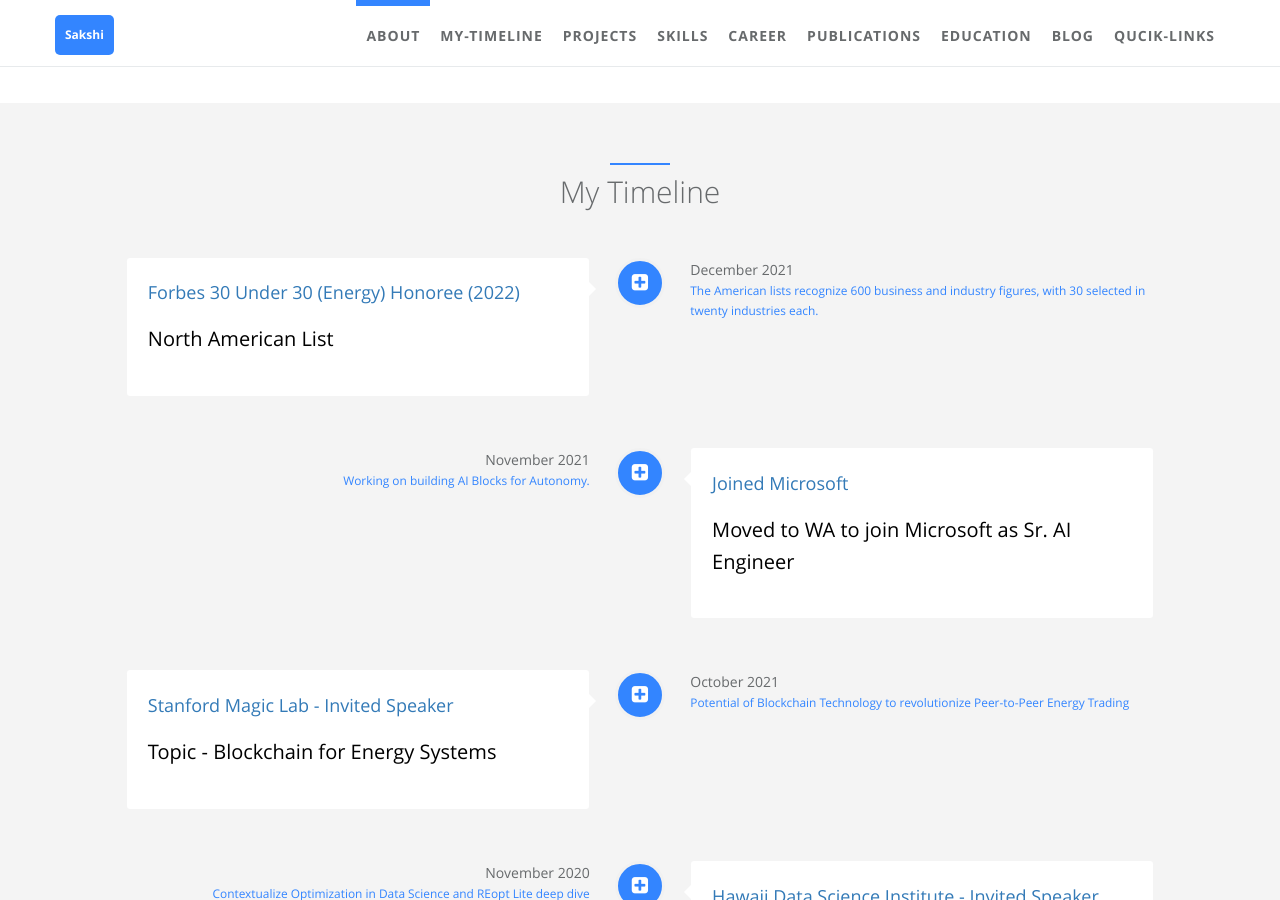
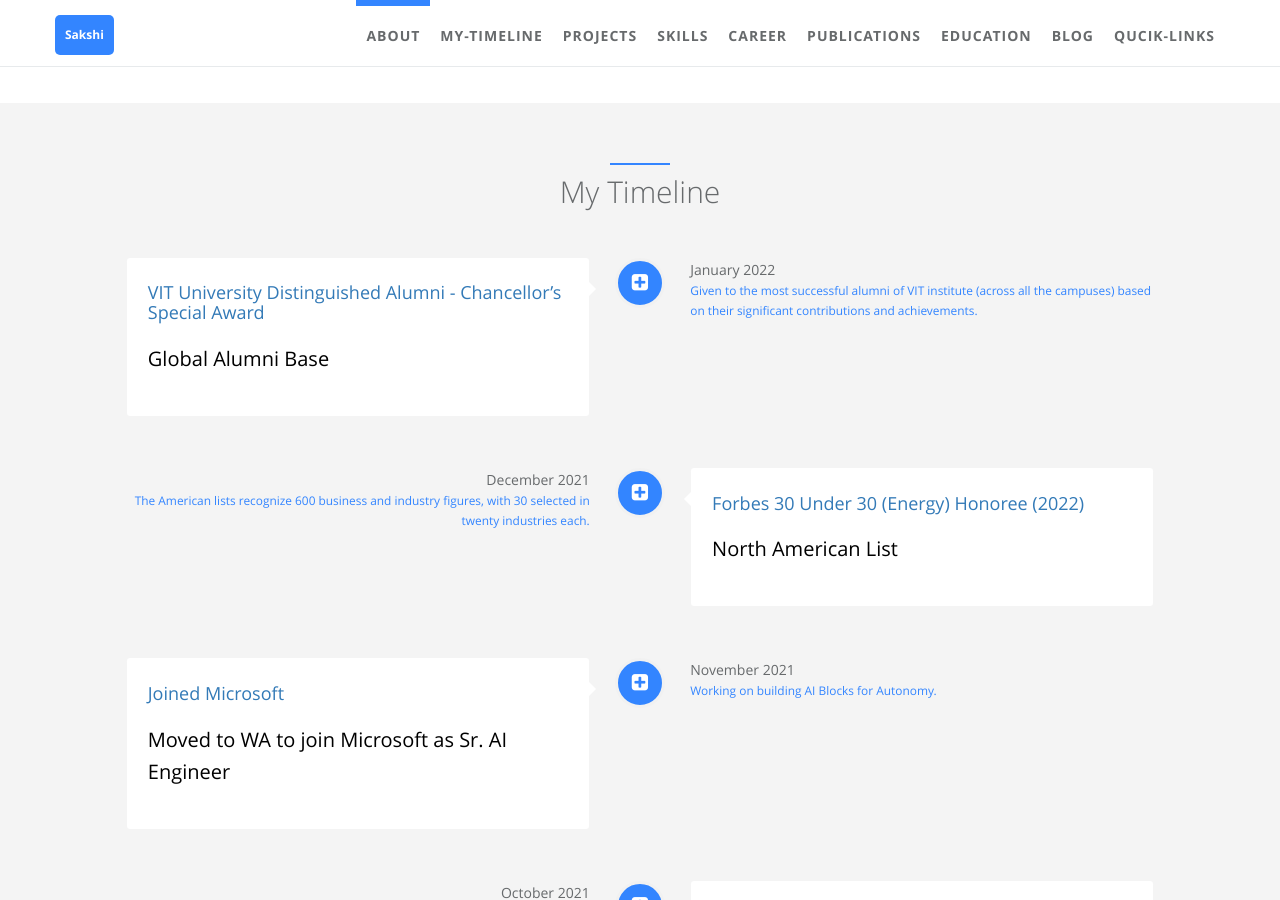
Before and after one commit to sakshi-mishra/sakshi-mishra.github.io, a Jekyll site: the page built from index.html, in a window 1280 px wide and 900 px high, scrolled down 1117 px. Built offline with Jekyll 4.4.1, drawn with Linux system fonts in a browser that asks for light colours.

Commit message:
add new achievements

```diff
--- a/_data/index/my-timeline.yml
+++ b/_data/index/my-timeline.yml
@@ -1,5 +1,21 @@
 # timeline section data
 # if you don't have language feature(language.yml is empty), ignore "i18n" items
+- name:
+    detail: VIT University Distinguished Alumni - Chancellor’s Special Award
+    i18n: company_a
+    url: https://www.linkedin.com/posts/vellore-institute-of-technology_vit-velloreinstituteoftechnology-alumnisakshimishra-activity-6890163974986362880-7C3R
+  desc:
+    detail: Global Alumni Base
+    i18n: company_a_desc
+  date:
+    detail: January 2022
+    i18n: company_a_date
+  job:
+    detail: Given to the most successful alumni of VIT institute (across all the campuses) based on their significant contributions and achievements.
+    i18n: company_a_job
+  icon: fa-plus-square
+  present: false
+
 - name:
     detail: Forbes 30 Under 30 (Energy) Honoree (2022)
     i18n: company_a
```
